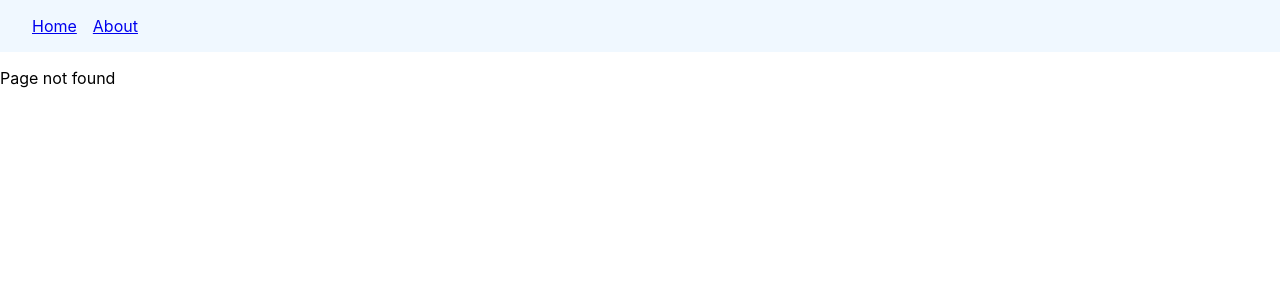
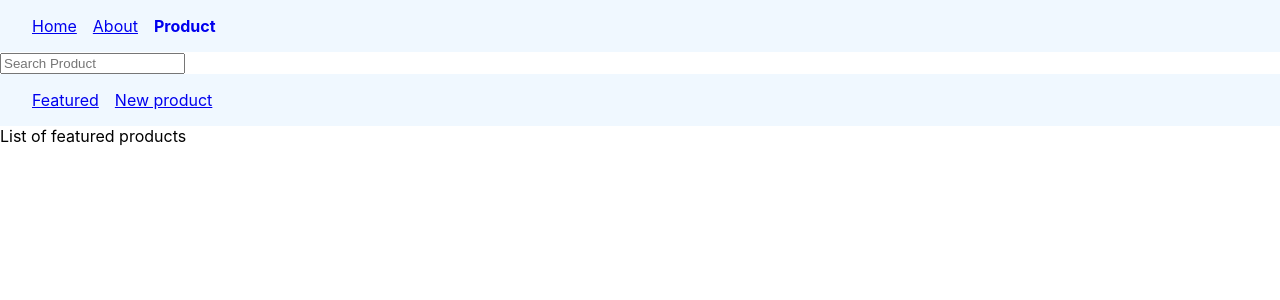
Before and after one commit to ngocphuocha/react-router-v6, a React (Create React App) app: page /product/featured in a window 1280 px wide. Before the commit this address had no page. Shown: the top 300 px of the page. Built offline with nearby package versions, Linux system fonts and the light colour scheme; the HTML template or start-up script is replaced by a standard one.

Commit message:
Nested routes child in product route

```diff
--- a/src/App.js
+++ b/src/App.js
@@ -1,21 +1,30 @@
-import { Routes, Route } from "react-router-dom"
+import { Routes, Route } from "react-router-dom";
 import Home from "./components/Home";
 import About from "./components/About";
 import { Navbar } from "./components/Navbar";
 import OrderSummary from "./components/OrderSummary";
+import Product from "./components/Product";
+import FeturedProducts from "./components/FeturedProducts";
+import NewProducts from "./components/NewProducts";
 import NoMatch from "./components/NoMatch";
 
 function App() {
-    return (<>
-        <Navbar />
+  return (
+    <>
+      <Navbar />
 
-        <Routes>
-            <Route path="/" element={<Home />} />
-            <Route path='about' element={<About />} />
-            <Route path='order-summary' element={<OrderSummary />} />
-            <Route path='*' element={<NoMatch />} />
-        </Routes>
-    </>);
+      <Routes>
+        <Route index element={<Home />} />
+        <Route path="about" element={<About />} />
+        <Route path="order-summary" element={<OrderSummary />} />
+        <Route path="product" element={<Product />}>
+          <Route path="featured" element={<FeturedProducts />} />
+          <Route path="new" element={<NewProducts />} />
+        </Route>
+        <Route path="*" element={<NoMatch />} />
+      </Routes>
+    </>
+  );
 }
 
 export default App;
--- /dev/null
+++ b/src/components/FeturedProducts.js
@@ -0,0 +1,9 @@
+import React from 'react';
+
+const FeturedProducts = () => {
+  return <div>
+      List of featured products
+  </div>;
+};
+
+export default FeturedProducts;
--- a/src/components/Home.js
+++ b/src/components/Home.js
@@ -6,6 +6,7 @@ const Home = () => {
     const orderProduct = () => {
         navigate('/order-summary', { replace: true });
     }
+
     return (
         <>
             Homepage
--- a/src/components/Navbar.js
+++ b/src/components/Navbar.js
@@ -12,5 +12,6 @@ export const Navbar = () => {
     return (<nav>
         <NavLink style={navLinkStyles} to='/'>Home</NavLink>
         <NavLink style={navLinkStyles} to='/about'>About</NavLink>
+        <NavLink style={navLinkStyles} to='/product'>Product</NavLink>
     </nav>);
 };
--- /dev/null
+++ b/src/components/NewProducts.js
@@ -0,0 +1,7 @@
+import React from "react";
+
+const NewProducts = () => {
+  return <div>List of new products</div>;
+};
+
+export default NewProducts;
--- /dev/null
+++ b/src/components/Product.js
@@ -0,0 +1,20 @@
+import React from "react";
+import { Link, Outlet } from "react-router-dom";
+
+const Product = () => {
+  return (
+    <>
+      <div>
+        <input type="text" placeholder="Search Product" />
+      </div>
+      <nav>
+        <Link to="featured">Featured</Link>
+        <Link to="new">New product</Link>
+      </nav>
+
+      <Outlet />
+    </>
+  );
+};
+
+export default Product;
```
